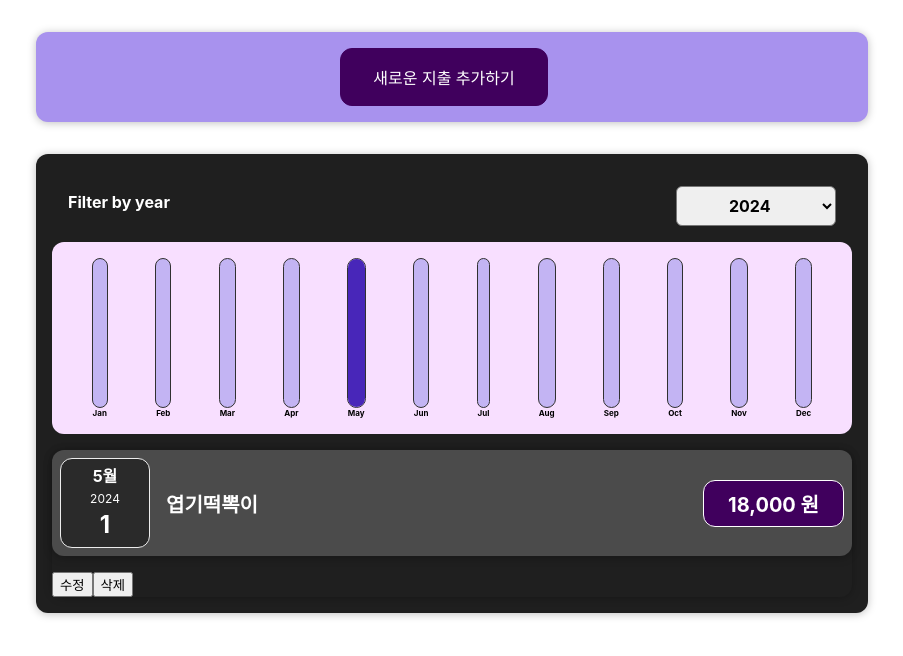
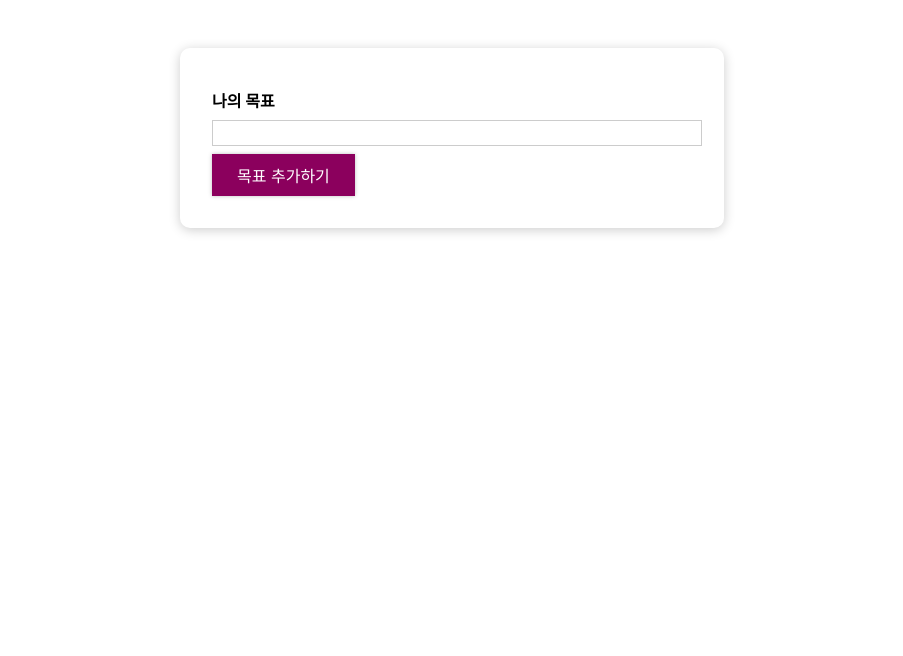
Before and after one commit to mipi1256/react-basic-study, a React (Create React App) app: page / in a window 1280 px wide. Shown: the top 656 px of the page, without its empty margins (188-1091 px from the left). Built offline with nearby package versions, Linux system fonts and the light colour scheme.

Commit message:
목표설정 App 기본 템플릿 작성

```diff
--- a/src/App.css
+++ b/src/App.css
@@ -1,38 +1,14 @@
-.App {
-  text-align: center;
+#goals {
+  width: 35rem;
+  max-width: 90%;
+  margin: 3rem auto;
 }
 
-.App-logo {
-  height: 40vmin;
-  pointer-events: none;
+#goal-form {
+  width: 30rem;
+  max-width: 90%;
+  margin: 3rem auto;
+  padding: 2rem;
+  box-shadow: 0 2px 12px rgba(0, 0, 0, 0.2);
+  border-radius: 10px;
 }
-
-@media (prefers-reduced-motion: no-preference) {
-  .App-logo {
-    animation: App-logo-spin infinite 20s linear;
-  }
-}
-
-.App-header {
-  background-color: #282c34;
-  min-height: 100vh;
-  display: flex;
-  flex-direction: column;
-  align-items: center;
-  justify-content: center;
-  font-size: calc(10px + 2vmin);
-  color: white;
-}
-
-.App-link {
-  color: #61dafb;
-}
-
-@keyframes App-logo-spin {
-  from {
-    transform: rotate(0deg);
-  }
-  to {
-    transform: rotate(360deg);
-  }
-}
--- a/src/App.js
+++ b/src/App.js
@@ -1,60 +1,18 @@
-import { useState } from 'react';
+import React from 'react';
 import './App.css';
-import Expenses from './components/Expense/Expenses';
-import NewExpense from './components/NewExpense/NewExpense';
+import CourseInput from './components/CourseGoals/CourseInput';
+import CourseList from './components/CourseGoals/CourseList';
 
 function App() {
-  //지출 항목 객체 배열
-
-  const expenses = [
-    {
-      id: 1,
-      title: '바나나',
-      price: 3000,
-      date: new Date(2023, 3 - 1, 23),
-    },
-    {
-      id: 2,
-      title: 'BBQ치킨',
-      price: 20000,
-      date: new Date(2022, 5 - 1, 21),
-    },
-    {
-      id: 3,
-      title: '도미노피자',
-      price: 35000,
-      date: new Date(2021, 7 - 1, 4),
-    },
-    {
-      id: 4,
-      title: '엽기떡뽁이',
-      price: 18000,
-      date: new Date(2024, 5 - 1, 1),
-    },
-  ];
-
-  // 지출 객체배열을 상태변수로 관리
-  const [expenseList, setExpenseList] = useState(expenses);
-
-  // ExpenseFrom에게 내려보낼 함수
-  const addExpenseHandler = (newExpense) => {
-    console.log('App 컴포넌트에서 응답함!');
-    console.log('newExpense: ', newExpense);
-
-    const modifyExpense = {
-      ...newExpense,
-      id: expenseList[expenseList.length - 1].id + 1,
-    };
-    console.log(modifyExpense);
-
-    setExpenseList([...expenseList, modifyExpense]);
-  };
-
   return (
-    <>
-      <NewExpense onAddExpense={addExpenseHandler} />
-      <Expenses items={expenseList} />
-    </>
+    <div>
+      <section id='goal-form'>
+        <CourseInput />
+      </section>
+      <section id='goals'>
+        <CourseList />
+      </section>
+    </div>
   );
 }
 
--- /dev/null
+++ b/src/components/CourseGoals/CourseInput.css
@@ -0,0 +1,24 @@
+.form-control {
+  margin: 0.5rem 0;
+}
+
+.form-control label {
+  font-weight: bold;
+  display: block;
+  margin-bottom: 0.5rem;
+}
+
+.form-control input {
+  display: block;
+  width: 100%;
+  border: 1px solid #ccc;
+  font: inherit;
+  line-height: 1.5rem;
+  padding: 0 0.25rem;
+}
+
+.form-control input:focus {
+  outline: none;
+  background: #fad0ec;
+  border-color: #8b005d;
+}
--- /dev/null
+++ b/src/components/CourseGoals/CourseInput.js
@@ -0,0 +1,17 @@
+import React from 'react';
+import Button from '../UI/Button/Button';
+import './CourseInput.css';
+
+const CourseInput = () => {
+  return (
+    <form>
+      <div className='form-control'>
+        <label>나의 목표</label>
+        <input type='text' />
+      </div>
+      <Button type='submit'>목표 추가하기</Button>
+    </form>
+  );
+};
+
+export default CourseInput;
--- /dev/null
+++ b/src/components/CourseGoals/CourseList.css
@@ -0,0 +1,5 @@
+.goal-list {
+  list-style: none;
+  margin: 0;
+  padding: 0;
+}
--- /dev/null
+++ b/src/components/CourseGoals/CourseList.js
@@ -0,0 +1,12 @@
+import React from 'react';
+import './CourseList.css';
+
+const CourseList = () => {
+  return (
+    <ul className='goal-list'>
+      <li></li>
+    </ul>
+  );
+};
+
+export default CourseList;
--- /dev/null
+++ b/src/components/UI/Button/Button.css
@@ -0,0 +1,20 @@
+.button {
+  font: inherit;
+  padding: 0.5rem 1.5rem;
+  border: 1px solid #8b005d;
+  color: white;
+  background: #8b005d;
+  box-shadow: 0 0 4px rgba(0, 0, 0, 0.26);
+  cursor: pointer;
+}
+
+.button:focus {
+  outline: none;
+}
+
+.button:hover,
+.button:active {
+  background: #ac0e77;
+  border-color: #ac0e77;
+  box-shadow: 0 0 8px rgba(0, 0, 0, 0.26);
+}
--- /dev/null
+++ b/src/components/UI/Button/Button.js
@@ -0,0 +1,12 @@
+import React from 'react';
+import './Button.css';
+
+const Button = ({ type, onClick, children }) => {
+  return (
+    <button type={type} onClick={onClick} className='button'>
+      {children}
+    </button>
+  );
+};
+
+export default Button;
```
